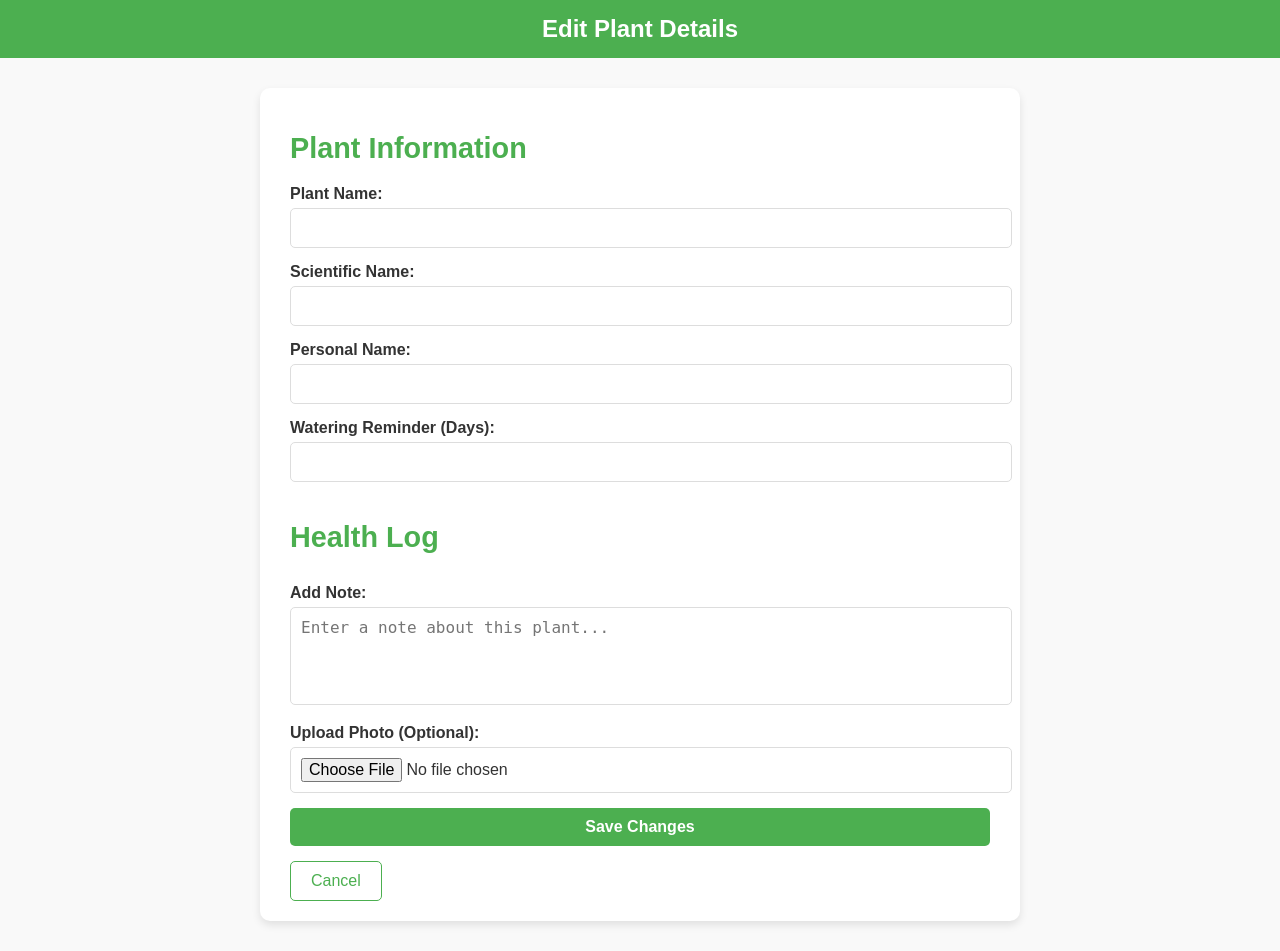
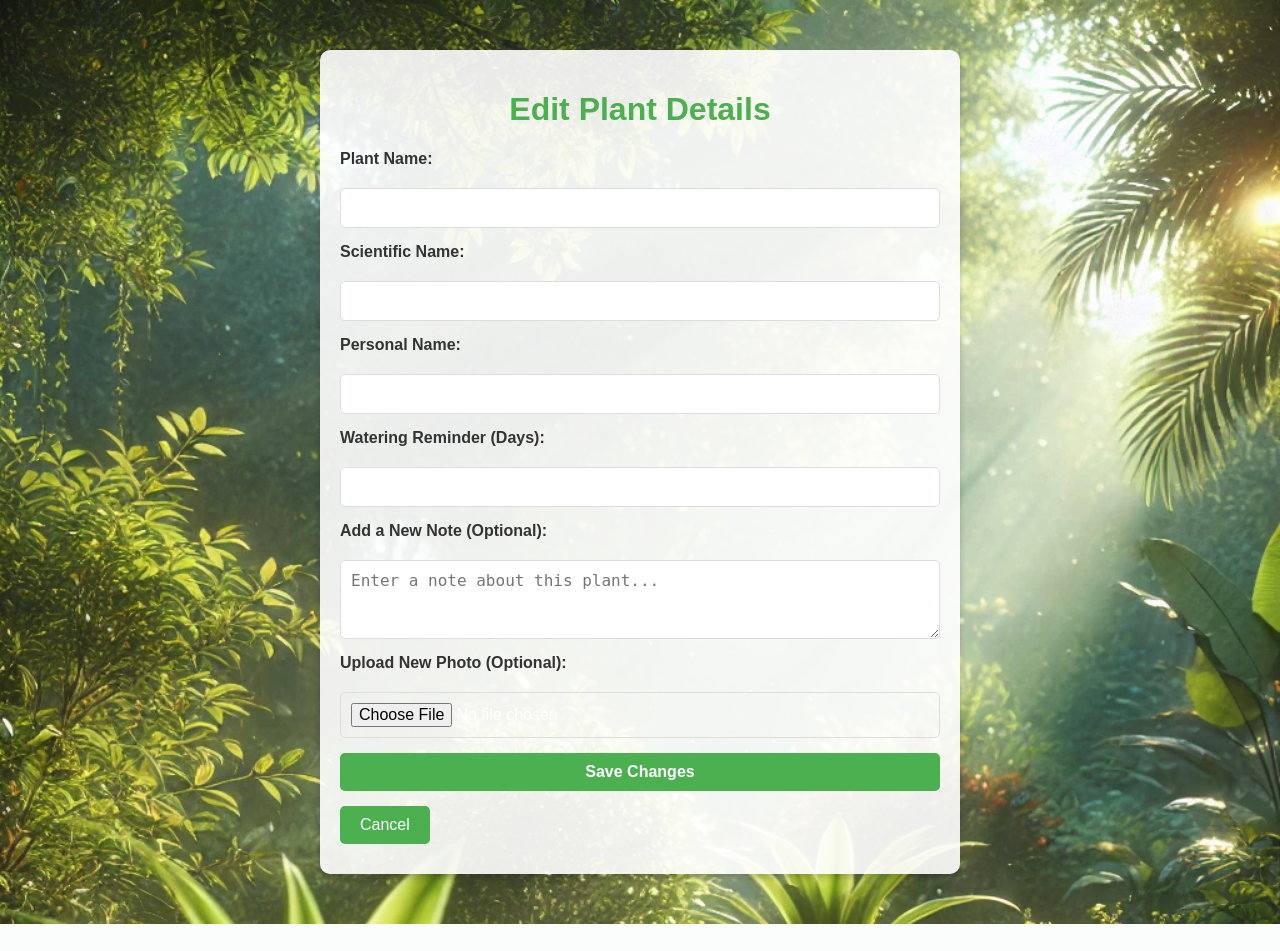
Before and after one commit to devinpowers/plant-app, a Flask app: template src/templates/edit_plant.html in a window 1280 px wide. After the commit the page ends 924 px from the top, so only its background shows below. Run offline with Flask 3, Linux system fonts and the light colour scheme; the template is opened without the code that fills it, so the values that code supplies are empty.

Commit message:
update everything!

```diff
--- a/build/lib/src/main.py
+++ b/build/lib/src/main.py
@@ -3,10 +3,12 @@ import uuid
 from flask import Flask, render_template, request, redirect, url_for, flash, jsonify
 from datetime import datetime
 from azure.cosmos import CosmosClient
+from werkzeug.utils import secure_filename
+from azure.storage.blob import BlobServiceClient
 
 # Initialize Flask app
-app = Flask(__name__)
-app.secret_key = os.getenv('FLASK_SECRET_KEY')
+app = Flask(__name__, template_folder='templates', static_folder='static')
+app.secret_key = os.getenv('SECRET_KEY', 'default-key-for-dev')
 
 # Path for file uploads (photos)
 UPLOAD_FOLDER = os.path.join(os.path.dirname(__file__), 'static', 'uploads')
@@ -15,12 +17,14 @@ app.config['UPLOAD_FOLDER'] = UPLOAD_FOLDER
 
 # Azure Cosmos DB Configuration
 DATABASE_NAME = 'plant_database'
-CONTAINER_NAME = 'export COSMOS_DB_CONNECTION_STRING='
+CONTAINER_NAME = 'plant_container'
 
-# Initialize Cosmos DB client and container lazily
-import os
-from azure.cosmos import CosmosClient
 
+# Initialize Blob Storage client
+BLOB_CONNECTION_STRING = os.getenv("AZURE_STORAGE_CONNECTION_STRING")
+blob_service_client = BlobServiceClient.from_connection_string(BLOB_CONNECTION_STRING)
+
+container_name = "uploads"
 def get_cosmos_container():
     try:
         connection_string = os.getenv("COSMOS_DB_CONNECTION_STRING")
@@ -28,8 +32,8 @@ def get_cosmos_container():
             raise ValueError("COSMOS_DB_CONNECTION_STRING is not set.")
 
         cosmos_client = CosmosClient.from_connection_string(connection_string)
-        database = cosmos_client.get_database_client("plant_database")
-        container = database.get_container_client("plant_container")
+        database = cosmos_client.get_database_client(DATABASE_NAME)
+        container = database.get_container_client(CONTAINER_NAME)
         return container
     except Exception as e:
         print(f"Error connecting to Cosmos DB: {e}")
@@ -41,63 +45,159 @@ def index():
     """
     Home page: Lists all plants stored in Cosmos DB.
     """
-    container = get_cosmos_container()
-    plants_query = "SELECT * FROM c"
-    plants = list(container.query_items(query=plants_query, enable_cross_partition_query=True))
-    return render_template('index.html', plants=plants)
+    try:
+        container = get_cosmos_container()
+        plants_query = "SELECT * FROM c"
+        plants = list(container.query_items(query=plants_query, enable_cross_partition_query=True))
+
+        print("Plants Retrieved:", plants)  # Debugging output
+        return render_template('index.html', plants=plants)
+    except Exception as e:
+        print(f"Error fetching plants: {e}")
+        flash("Failed to load plants. Please try again later.", "error")
+        return render_template('index.html', plants=[])
 
 
 @app.route('/add_plant', methods=['GET', 'POST'])
 def add_plant():
-    """
-    Add a new plant. Save the plant to Cosmos DB.
-    """
     if request.method == 'POST':
         plant_name = request.form.get('plant_name')
+        scientific_name = request.form.get('scientific_name', '')
+        personal_name = request.form.get('personal_name', '')
         reminder_days_str = request.form.get('reminder_days')
 
-        # Validate reminder_days
         try:
             reminder_days = int(reminder_days_str)
         except ValueError:
             flash("Please enter a valid number for reminder days.", "error")
             return redirect(url_for('add_plant'))
 
-        # Handle optional photo upload
+        # Generate a unique ID for the plant
+        plant_id = str(uuid.uuid4())
         photo = request.files.get('photo')
-        if photo and photo.filename != '':
-            photo_filename = f"{datetime.now().strftime('%Y%m%d_%H%M%S')}_{photo.filename}"
-            photo.save(os.path.join(app.config['UPLOAD_FOLDER'], photo_filename))
-        else:
-            photo_filename = None
+        photo_url = None
 
-        # Create plant entry
+        if photo and photo.filename:
+            try:
+                # Generate the plant folder path in Blob Storage
+                plant_folder = f"{plant_id}/main.jpg"
+
+                # Upload the main photo as "main.jpg" in the plant's folder
+                blob_client = blob_service_client.get_blob_client(container=container_name, blob=plant_folder)
+                blob_client.upload_blob(photo, overwrite=True)
+
+                # Construct the URL for the main photo
+                photo_url = f"https://{blob_service_client.account_name}.blob.core.windows.net/{container_name}/{plant_folder}"
+            except Exception as e:
+                flash(f"Failed to upload photo: {e}", "error")
+                return redirect(url_for('add_plant'))
+
+        # Create plant entry for Cosmos DB
         new_plant = {
-            'id': str(uuid.uuid4()),  # Generate unique ID for Cosmos DB
+            'id': plant_id,
             'name': plant_name,
+            'scientific_name': scientific_name,
+            'personal_name': personal_name,
             'reminder_days': reminder_days,
-            'photo_filename': photo_filename,
+            'photo_filename': photo_url,  # Main photo URL
+            'health_log': []  # Initialize an empty health log
         }
 
-        # Insert into Cosmos DB
-        container = get_cosmos_container()
-        container.upsert_item(new_plant)
+        try:
+            container = get_cosmos_container()
+            container.upsert_item(new_plant)
+            flash("Plant added successfully!", "success")
+        except Exception as e:
+            flash(f"Failed to save plant: {e}", "error")
+            return redirect(url_for('add_plant'))
 
-        flash("Plant added successfully!", "success")
         return redirect(url_for('index'))
-    else:
-        return render_template('add_plant.html')
+    return render_template('add_plant.html')
 
 
-@app.route('/api/plants', methods=['GET'])
-def get_plants_api():
+@app.route('/plant/<plant_id>')
+def view_plant(plant_id):
     """
-    Example JSON endpoint for retrieving all plants.
+    View plant details.
     """
     container = get_cosmos_container()
-    plants_query = "SELECT * FROM c"
-    plants = list(container.query_items(query=plants_query, enable_cross_partition_query=True))
-    return jsonify(plants)
+    plant = container.read_item(item=plant_id, partition_key=plant_id)
+    return render_template('plant_details.html', plant=plant)
+
+
+
+
+
+@app.route('/delete_plant/<plant_id>', methods=['POST'])
+def delete_plant(plant_id):
+    """
+    Delete a plant.
+    """
+    container = get_cosmos_container()
+    container.delete_item(item=plant_id, partition_key=plant_id)
+    flash("Plant deleted successfully.", "success")
+    return redirect(url_for('index'))
+
+    return render_template('edit_plant.html', plant=plant)
+
+
+@app.route('/edit_plant/<plant_id>', methods=['GET', 'POST'])
+def edit_plant(plant_id):
+    container = get_cosmos_container()
+
+    # Fetch the plant data
+    try:
+        plant = container.read_item(plant_id, partition_key=plant_id)
+    except Exception as e:
+        flash(f"Error retrieving plant: {e}", "error")
+        return redirect(url_for('index'))
+
+    if request.method == 'POST':
+        # Update plant fields
+        plant['name'] = request.form.get('plant_name', plant['name'])
+        plant['scientific_name'] = request.form.get('scientific_name', plant['scientific_name'])
+        plant['personal_name'] = request.form.get('personal_name', plant['personal_name'])
+        plant['reminder_days'] = int(request.form.get('reminder_days', plant['reminder_days']))
+
+        # Handle new message and photo
+        new_message = request.form.get('message', '').strip()
+        photo = request.files.get('photo')
+        health_entry = {
+            'time': datetime.utcnow().isoformat(),
+            'message': new_message if new_message else None,
+            'photo': None
+        }
+
+        if photo and photo.filename:
+            try:
+                # Generate a secure filename for the new photo
+                filename = secure_filename(f"{plant_id}/{datetime.now().strftime('%Y%m%d_%H%M%S')}_log.jpg")
+
+                # Upload the photo to Azure Blob Storage
+                blob_client = blob_service_client.get_blob_client(container=container_name, blob=filename)
+                blob_client.upload_blob(photo, overwrite=True)
+
+                # Save the photo URL in the health entry
+                health_entry['photo'] = f"https://{blob_service_client.account_name}.blob.core.windows.net/{container_name}/{filename}"
+            except Exception as e:
+                flash(f"Error uploading photo: {e}", "error")
+
+        # Add the health entry if there's a message or photo
+        if health_entry['message'] or health_entry['photo']:
+            plant['health_log'].append(health_entry)
+
+        # Update the plant in Cosmos DB
+        try:
+            container.upsert_item(plant)
+            flash("Plant updated successfully!", "success")
+        except Exception as e:
+            flash(f"Error updating plant: {e}", "error")
+
+        return redirect(url_for('view_plant', plant_id=plant_id))
+
+    return render_template('edit_plant.html', plant=plant)
+
+
 
 
 if __name__ == '__main__':
--- a/plant_water_reminder.egg-info/SOURCES.txt
+++ b/plant_water_reminder.egg-info/SOURCES.txt
@@ -8,6 +8,7 @@ plant_water_reminder.egg-info/top_level.txt
 src/__init__.py
 src/main.py
 tests/__init__.py
+tests/clear_cosmo_db.py
 tests/conftest.py
 tests/test_adding_photo.py
 tests/unit_tests.py
--- a/requirements.txt
+++ b/requirements.txt
@@ -5,3 +5,4 @@ pytest==7.4.0
 requests==2.31.0
 azure-cosmos
 werkzeug
+azure-storage-blob
--- a/src/templates/edit_plant.html
+++ b/src/templates/edit_plant.html
@@ -3,58 +3,51 @@
 <head>
     <meta charset="UTF-8">
     <meta name="viewport" content="width=device-width, initial-scale=1.0">
-    <title>Edit Plant Details</title>
     <link rel="stylesheet" href="{{ url_for('static', filename='css/style.css') }}">
+    <title>Edit Plant</title>
     <style>
         body {
+            background: url('{{ url_for('static', filename='images/background.jpg') }}') no-repeat center center fixed;
+            background-size: cover;
+            color: #ffffff;
             font-family: Arial, sans-serif;
-            background-color: #f9f9f9;
             margin: 0;
             padding: 0;
         }
 
-        header {
-            background-color: #4CAF50;
-            color: white;
-            padding: 15px;
-            text-align: center;
-            font-size: 1.5rem;
-            font-weight: bold;
+        .container {
+            max-width: 600px;
+            margin: 50px auto;
+            background: rgba(255, 255, 255, 0.9);
+            padding: 20px;
+            border-radius: 10px;
+            box-shadow: 0px 4px 6px rgba(0, 0, 0, 0.2);
         }
 
-        .container {
-            max-width: 700px;
-            margin: 30px auto;
-            background: white;
-            border-radius: 10px;
-            box-shadow: 0 4px 8px rgba(0, 0, 0, 0.1);
-            padding: 20px 30px;
+        h1 {
+            text-align: center;
+            color: #4CAF50;
         }
 
-        h2 {
-            color: #4CAF50;
-            margin-bottom: 20px;
-            font-size: 1.8rem;
+        form {
+            display: flex;
+            flex-direction: column;
+            gap: 15px;
         }
 
         form label {
             font-weight: bold;
-            display: block;
+            color: #333;
             margin-bottom: 5px;
-            color: #333;
         }
 
         form input, form textarea, form button {
             width: 100%;
-            margin-bottom: 15px;
             padding: 10px;
+            font-size: 1rem;
+            border-radius: 5px;
             border: 1px solid #ddd;
-            border-radius: 5px;
-            font-size: 1rem;
-        }
-
-        form textarea {
-            resize: none;
+            box-sizing: border-box;
         }
 
         form button {
@@ -69,53 +62,26 @@
             background-color: #45a049;
         }
 
-        .btn-secondary {
+        .btn-back {
             display: inline-block;
-            text-align: center;
+            margin-top: 15px;
             padding: 10px 20px;
             font-size: 1rem;
-            color: #4CAF50;
-            border: 1px solid #4CAF50;
-            border-radius: 5px;
+            color: white;
+            background-color: #4CAF50;
             text-decoration: none;
-            cursor: pointer;
-        }
-
-        .btn-secondary:hover {
-            background-color: #e8f5e9;
-        }
-
-        .health-log {
-            margin-top: 30px;
-        }
-
-        .health-log-entry {
-            background: #f9f9f9;
-            padding: 15px;
-            margin-bottom: 15px;
-            border-radius: 5px;
-            border: 1px solid #ddd;
-            box-shadow: 0 2px 4px rgba(0, 0, 0, 0.1);
-        }
-
-        .health-log-entry img {
-            max-width: 100px;
-            margin-top: 10px;
             border-radius: 5px;
         }
 
-        .health-log-entry p {
-            margin: 5px 0;
+        .btn-back:hover {
+            background-color: #45a049;
         }
     </style>
 </head>
 <body>
-<header>
-    Edit Plant Details
-</header>
 <div class="container">
+    <h1>Edit Plant Details</h1>
     <form method="POST" enctype="multipart/form-data">
-        <h2>Plant Information</h2>
         <label for="plant_name">Plant Name:</label>
         <input type="text" name="plant_name" id="plant_name" value="{{ plant['name'] }}" required>
 
@@ -128,30 +94,15 @@
         <label for="reminder_days">Watering Reminder (Days):</label>
         <input type="number" name="reminder_days" id="reminder_days" value="{{ plant['reminder_days'] }}" required>
 
-        <h2>Health Log</h2>
-        <div class="health-log">
-            {% for log in plant['health_log'] %}
-            <div class="health-log-entry">
-                <p><strong>Time:</strong> {{ log['time'] }}</p>
-                <p><strong>Note:</strong> {{ log['message'] }}</p>
-                {% if log['photo'] %}
-                <a href="{{ url_for('static', filename='uploads/' ~ log['photo']) }}" target="_blank">
-                    <img src="{{ url_for('static', filename='uploads/' ~ log['photo']) }}" alt="Health Log Photo">
-                </a>
-                {% endif %}
-            </div>
-            {% endfor %}
-        </div>
+        <label for="message">Add a New Note (Optional):</label>
+        <textarea name="message" id="message" rows="3" placeholder="Enter a note about this plant..."></textarea>
 
-        <label for="message">Add Note:</label>
-        <textarea name="message" id="message" rows="4" placeholder="Enter a note about this plant..."></textarea>
-
-        <label for="photo">Upload Photo (Optional):</label>
+        <label for="photo">Upload New Photo (Optional):</label>
         <input type="file" name="photo" id="photo">
 
         <button type="submit">Save Changes</button>
-        <a href="{{ url_for('index') }}" class="btn-secondary">Cancel</a>
     </form>
+    <a href="{{ url_for('view_plant', plant_id=plant['id']) }}" class="btn-back">Cancel</a>
 </div>
 </body>
 </html>
--- a/src/templates/index.html
+++ b/src/templates/index.html
@@ -115,10 +115,11 @@
     </header>
 
     <div class="plant-gallery">
+        {% if plants %}
         {% for plant in plants %}
         <div class="plant-card">
             {% if plant.photo_filename %}
-            <img src="{{ url_for('static', filename='uploads/' ~ plant.photo_filename) }}" alt="{{ plant.name }}">
+            <img src="{{ plant.photo_filename }}" alt="{{ plant.name }}">
             {% else %}
             <img src="{{ url_for('static', filename='images/placeholder.png') }}" alt="No Image Available">
             {% endif %}
@@ -126,9 +127,10 @@
             <p>Reminder every {{ plant.reminder_days }} day(s)</p>
             <a href="{{ url_for('view_plant', plant_id=plant.id) }}" class="btn">View Details</a>
         </div>
+        {% endfor %}
         {% else %}
         <p>No plants available. Add a new plant to get started!</p>
-        {% endfor %}
+        {% endif %}
     </div>
 </div>
 </body>
```
Also changed, not shown: connect_storage_account.py (added, +33 -0 lines), src/main.py (+92 -63 lines), src/templates/plant_details.html (+27 -17 lines), build/lib/tests/clear_cosmo_db.py (added), build/lib/tests/conftest.py, src/static/uploads/20250103_174132_IMG_1064.jpeg (added), src/static/uploads/20250103_174155_DALL·E 2025-01-01 11.22.38 - A beautiful bonsai tree in a small ceramic pot with a neutral white background, perfect for a standalone image.webp (added), src/static/uploads/DALLE_2025-01-01_11.22.40_-_A_lush_green_fern_in_a_black_decorative_pot_with_a_neutral_white_background_perfect_for_a_standalone_image.webp (added), src/static/uploads/DALLE_2025-01-01_11.22.41_-_A_vibrant_succulent_plant_in_a_white_ceramic_pot_with_a_neutral_white_background_perfect_for_a_standalone_image.webp (added), src/static/uploads/DALLE_2025-01-01_11.24.05_-_A_small_lavender_bush_in_a_rustic_wooden_pot_with_a_neutral_white_background_perfect_for_a_standalone_image.webp (added), src/static/uploads/DALLE_2025-01-01_11.24.12_-_A_delicate_flowering_orchid_plant_in_a_decorative_pot_with_a_neutral_white_background_perfect_for_a_standalone_image.webp (added).
